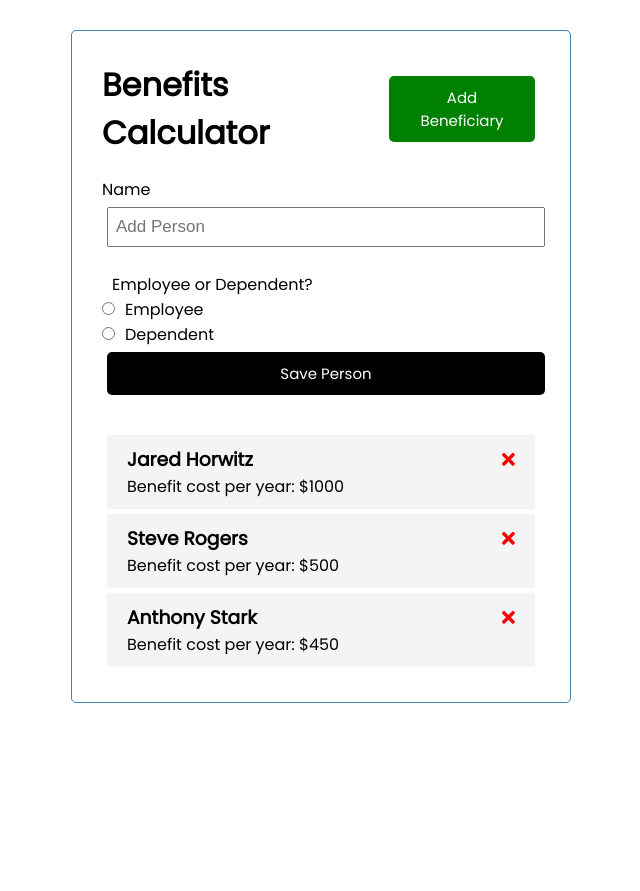
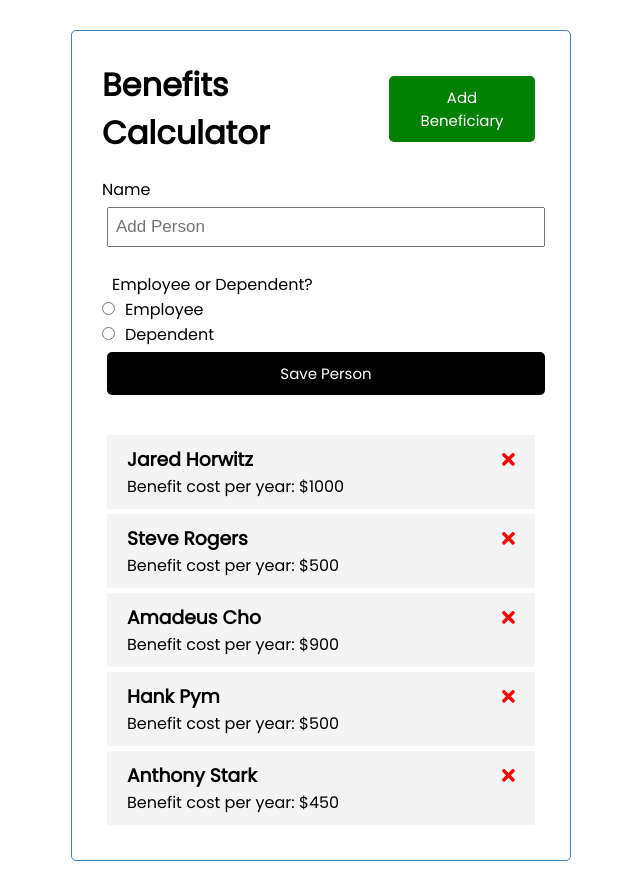
Before and after one commit to jhorwitz789/PaylocityCodingChallenge, an Angular app in the folder paylocity-coding-challenge/: page / in a window 1280 px wide. Shown: the whole page, without its empty margins (319-959 px from the left). Before the commit the page ends 800 px from the top, so only its background shows below. Built offline with nearby package versions, Linux system fonts and the light colour scheme; data requests are answered from the project's data file.

Commit message:
cost calculator working
made the determine cost function work correctly

```diff
--- a/paylocity-coding-challenge/db.json
+++ b/paylocity-coding-challenge/db.json
@@ -13,10 +13,22 @@
       "type": 1
     },
     {
-      "id": 3,
+      "name": "Amadeus Cho",
+      "type": "0",
+      "benefitCost": 900,
+      "id": 4
+    },
+    {
+      "name": "Hank Pym",
+      "type": "1",
+      "benefitCost": 500,
+      "id": 5
+    },
+    {
       "name": "Anthony Stark",
+      "type": "1",
       "benefitCost": 450,
-      "type": 1
+      "id": 6
     }
   ]
 }
--- a/paylocity-coding-challenge/src/app/components/add-person/add-person.component.ts
+++ b/paylocity-coding-challenge/src/app/components/add-person/add-person.component.ts
@@ -31,8 +31,8 @@ export class AddPersonComponent implements OnInit {
       type: this.type,
       benefitCost: this.determineCost(this.name, this.type)
     }
-    console.log(newPerson);
-    //this.onAddPerson.emit(newPerson);
+
+    this.onAddPerson.emit(newPerson);
 
     this.name = "";
     this.type = PersonType.employee;
@@ -40,7 +40,7 @@ export class AddPersonComponent implements OnInit {
 
   determineCost(name: String, type: PersonType): number {
     this.hasDiscount = name.startsWith("A");
-    switch (type) {
+    switch (+type) {
       case PersonType.employee:
         this.cost = 1000;
         break;
```
